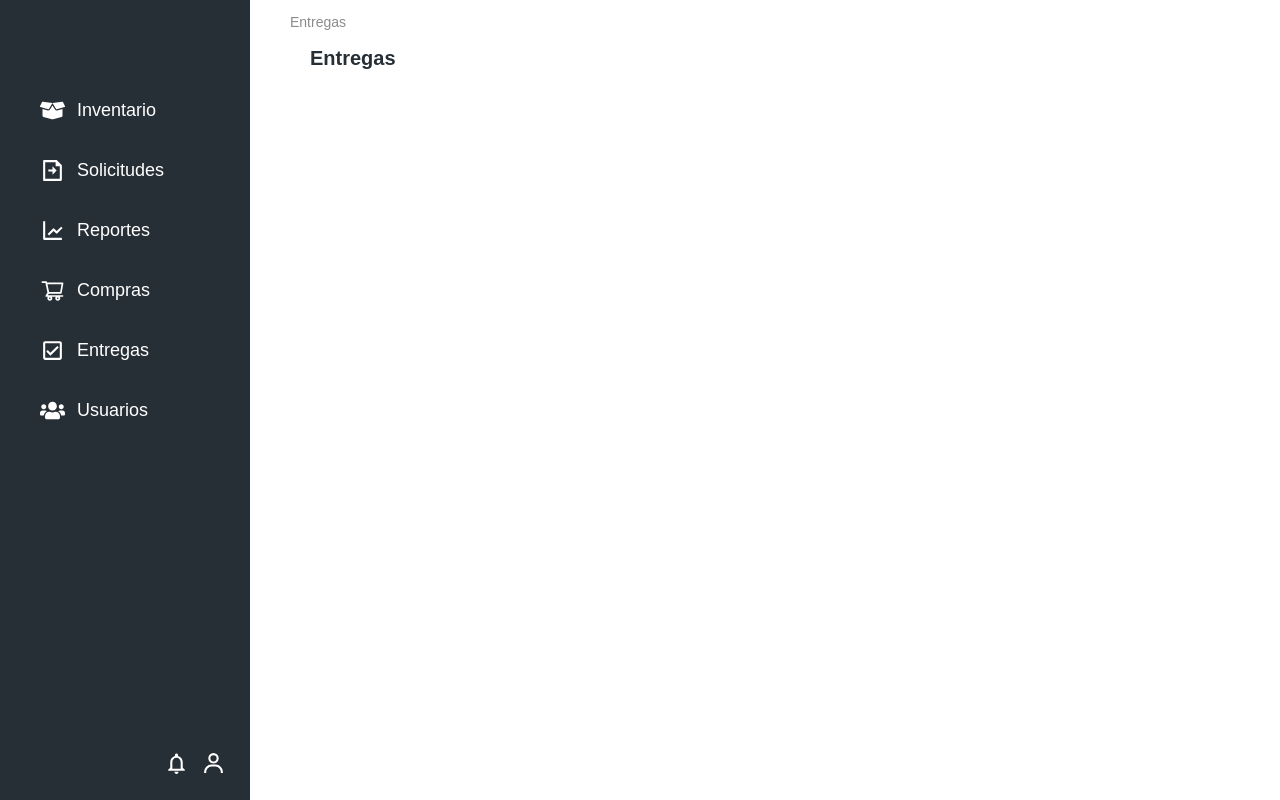
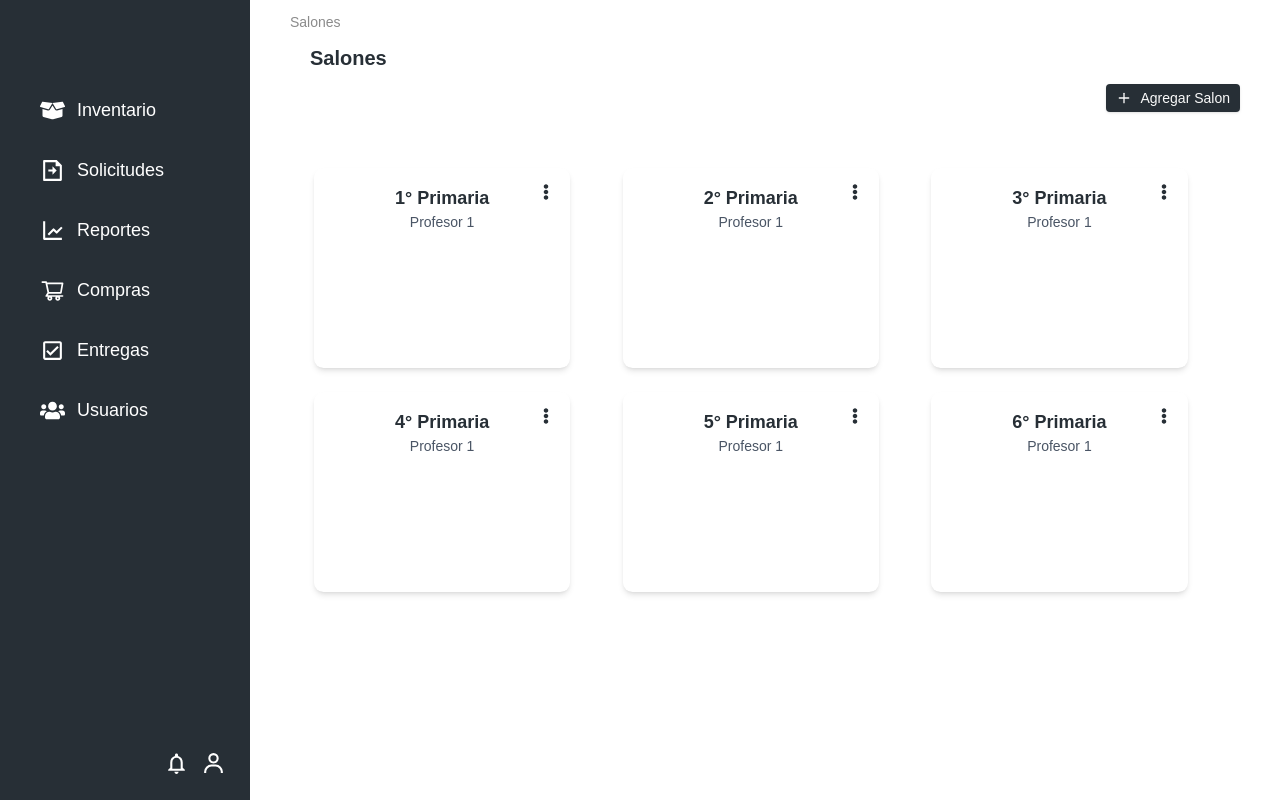
Before and after one commit to saaaan25/ingenius-inventory, a React (Vite) app: page /deliveries in a window 1280 px wide. Built offline with nearby package versions, Linux system fonts and the light colour scheme.

Commit message:
Deliveries

```diff
--- /dev/null
+++ b/src/components/ClassRoom.jsx
@@ -0,0 +1,19 @@
+// src/components/ClassRoom.jsx
+import React from 'react';
+import { FaEllipsisV } from 'react-icons/fa';
+
+const ClassRoom = ({ grade, teacher }) => {
+    return (
+        <div className="relative bg-white rounded-lg shadow-md p-4 flex flex-col justify-between" style={{ height: '200px', width: '90%' }}>
+            <div>
+                <h2 className="text-lg font-semibold">{grade}</h2>
+                <p className="text-sm text-gray-600">{teacher}</p>
+            </div>
+            <div className="absolute top-4 right-4 cursor-pointer">
+                <FaEllipsisV />
+            </div>
+        </div>
+    );
+};
+
+export default ClassRoom;
--- /dev/null
+++ b/src/data-test/class.js
@@ -0,0 +1,33 @@
+// class.js
+export const classes = [
+    {
+        grade: "1° Primaria",
+        teacher: "Profesor 1",
+        students: ["Alumno 1", "Alumno 2", "Alumno 3"]
+    },
+    {
+        grade: "2° Primaria",
+        teacher: "Profesor 1",
+        students: ["Alumno 1", "Alumno 2", "Alumno 3"]
+    },
+    {
+        grade: "3° Primaria",
+        teacher: "Profesor 1",
+        students: ["Alumno 1", "Alumno 2", "Alumno 3"]
+    },
+    {
+        grade: "4° Primaria",
+        teacher: "Profesor 1",
+        students: ["Alumno 1", "Alumno 2", "Alumno 3"]
+    },
+    {
+        grade: "5° Primaria",
+        teacher: "Profesor 1",
+        students: ["Alumno 1", "Alumno 2", "Alumno 3"]
+    },
+    {
+        grade: "6° Primaria",
+        teacher: "Profesor 1",
+        students: ["Alumno 1", "Alumno 2", "Alumno 3"]
+    }
+];
--- a/src/pages/Deliveries.jsx
+++ b/src/pages/Deliveries.jsx
@@ -1,12 +1,29 @@
+import { classes } from '../data-test/class.js';
+import ClassRoom from '../components/ClassRoom';
+import { FaPlus } from 'react-icons/fa';
+import { AddButton } from '@/components/button/AddButton.jsx';
+
 const Deliveries = () => {
     return (
         <div className="flex flex-col w-full h-full items-start justify-start gap-y-3">
-            <a className="font-light text-routes text-sm" href="/deliveries">Entregas</a>
+            <a className="font-light text-routes text-sm" href="/inventory">Salones</a>
             <div className="pl-5">
-                <h1 className="font-semibold text-xl">Entregas</h1>
+                <h1 className="font-semibold text-xl">Salones</h1>
+            </div>
+            <div style={{ display: 'flex', justifyContent: 'space-between', marginBottom: '20px', alignItems: 'center', width: '100%' }}>
+                        <div></div>
+                        <AddButton>Agregar Salon</AddButton>
+                        </div>
+            <div className="flex flex-col w-full h-full p-6">
+            <div className="grid grid-cols-3 gap-6">
+                {classes.map((classRoom, index) => (
+                    <ClassRoom key={index} grade={classRoom.grade} teacher={classRoom.teacher} />
+                ))}
             </div>
         </div>
+        </div>
+
     );
-}
+};
 
 export default Deliveries;
```
